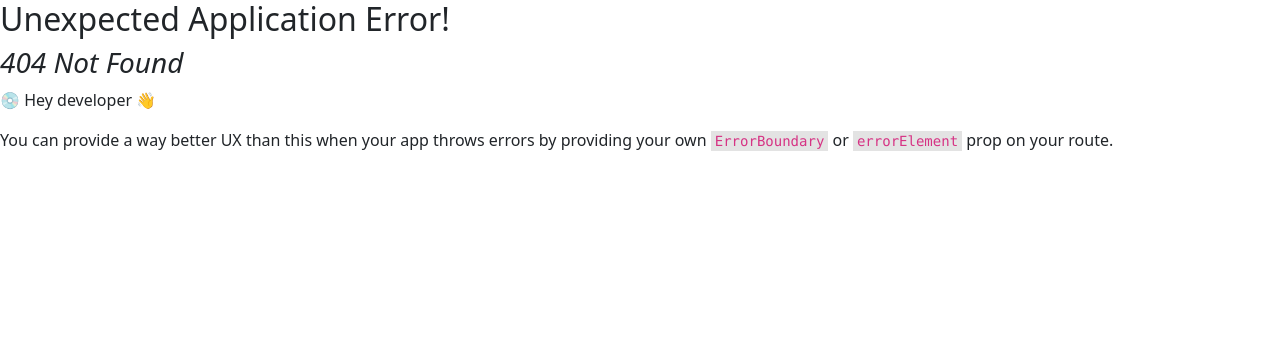
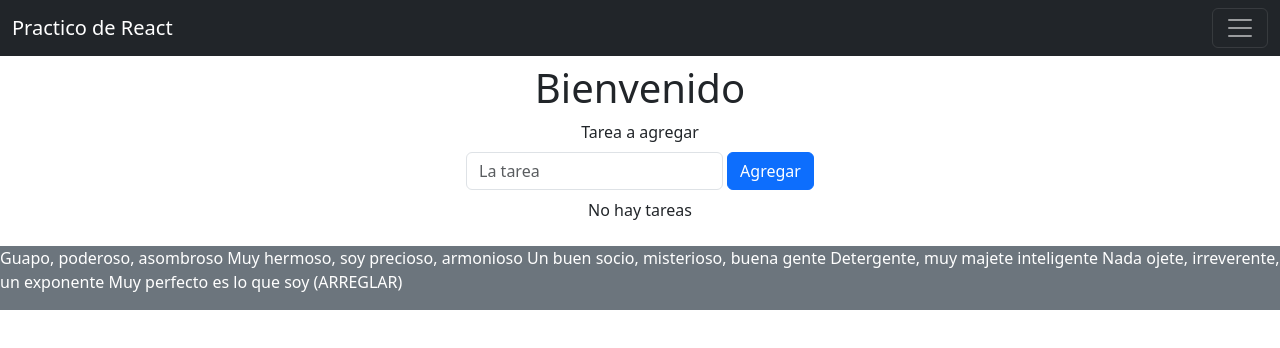
Before and after one commit to SantiagoPuertas4/practicoReact, a React (Vite) app: page /ejercicio5 in a window 1280 px wide. Before the commit this address had no page. Shown: the top 348 px of the page. Built offline with nearby package versions, Linux system fonts and the light colour scheme.

Commit message:
Terminado ejercicio 5

```diff
--- a/src/constants/routes.jsx
+++ b/src/constants/routes.jsx
@@ -3,6 +3,7 @@ import RootView from "../views/RootView";
 import E1View from "../views/Ejercicio1View";
 import MainView from "../views/MainView";
 import Ejercicio4View from "../views/Ejercicio4View";
+import Ejercicio5View from "../views/Ejercicio5View";
 
 export const router = createBrowserRouter([
   {
@@ -21,6 +22,10 @@ export const router = createBrowserRouter([
         path: "ejercicio4",
         element: <Ejercicio4View />,
       },
+      {
+        path: "ejercicio5",
+        element: <Ejercicio5View />,
+      },
     ],
   },
 ]);
--- /dev/null
+++ b/src/views/Ejercicio5View.jsx
@@ -0,0 +1,69 @@
+import { useEffect, useState } from "react";
+import { useRef } from "react";
+import { randomId } from "../helpers/helpers";
+import Tareas from "../components/Ejercicio4/Tareas";
+
+const tareasLS = JSON.parse(localStorage.getItem("tareas")) || [];
+
+const Ejercicio5View = () => {
+  const [tareas, setTareas] = useState(tareasLS);
+
+  const inputTarea = useRef();
+
+  const handleSubmit = (e) => {
+    e.preventDefault();
+
+    const tareaIngresada = inputTarea.current.value;
+
+    if (tareaIngresada) {
+      setTareas(
+        (state) => [...state, { id: randomId(), text: tareaIngresada }],
+        e.target.reset()
+      );
+    }
+  };
+
+  useEffect(() => {
+    localStorage.setItem("tareas", JSON.stringify(tareas));
+  }, [tareas]);
+
+  return (
+    <>
+      <div className="mt-5 pt-3">
+        <div className="d-flex flex-column align-items-center">
+          <div>
+            <h1>Bienvenido</h1>
+          </div>
+          <div className="d-flex flex-column align-items-center w-100">
+            <form className="d-flex flex-column" onSubmit={handleSubmit}>
+              <label className="form-label text-center" htmlFor="inputTarea">
+                Tarea a agregar
+              </label>
+              <div className="d-flex">
+                <input
+                  id="inputTarea"
+                  className="form-control"
+                  type="text"
+                  placeholder="La tarea"
+                  ref={inputTarea}
+                />
+                <button type="submit" className="btn btn-primary ms-1">
+                  Agregar
+                </button>
+              </div>
+            </form>
+            <ul className="list-group my-2 container p-0">
+              {tareas.length === 0 && (
+                <p className="text-center text-break">No hay tareas</p>
+              )}
+              {tareas.map((tarea) => (
+                <Tareas key={tarea.id} tarea={tarea} setTareas={setTareas} />
+              ))}
+            </ul>
+          </div>
+        </div>
+      </div>
+    </>
+  );
+};
+export default Ejercicio5View;
```
